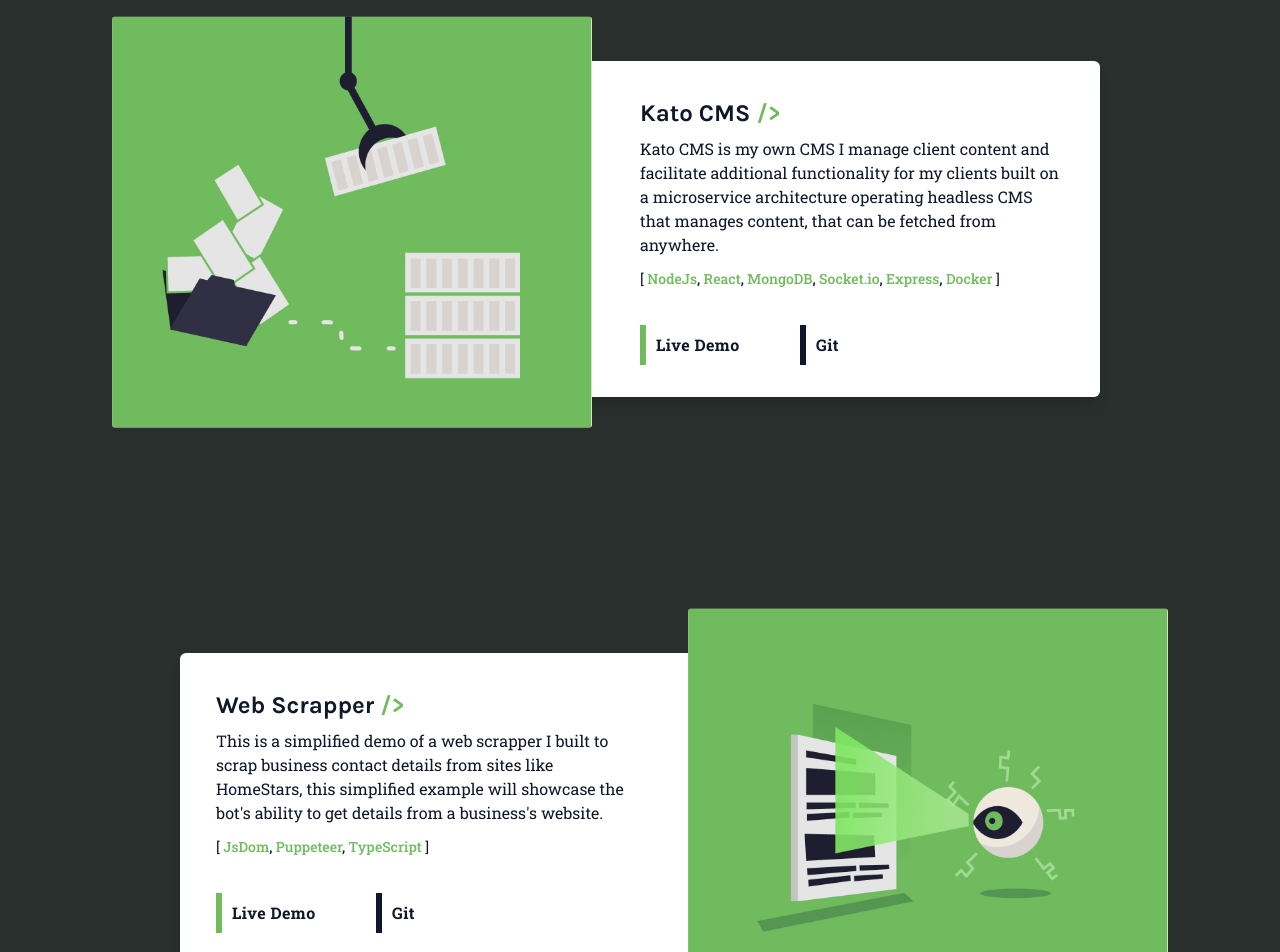
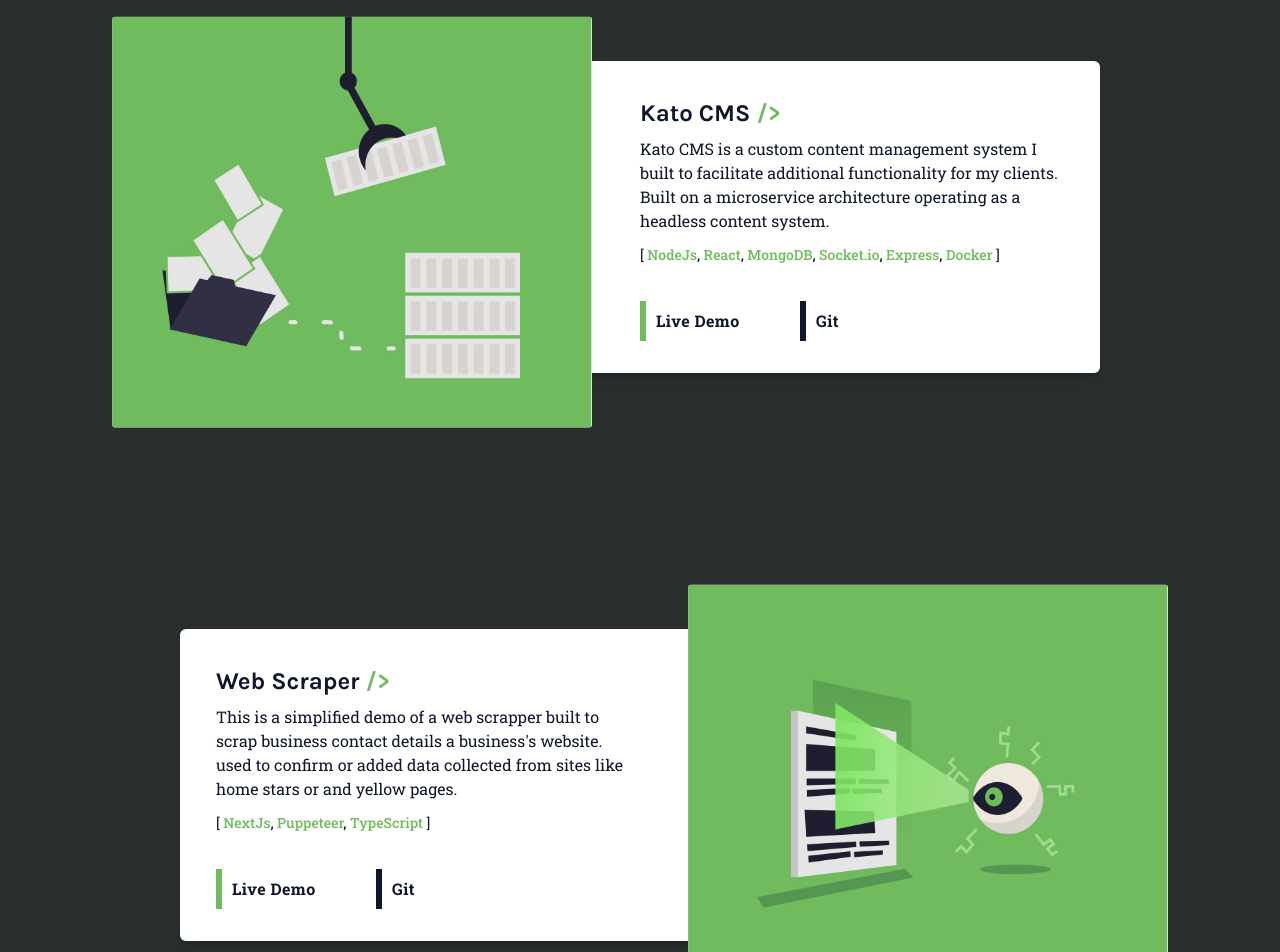
Before and after one commit to theodore-zd/My-2024-Portfolio, a Next.js app: page / in a window 1280 px wide. Shown: the part 2960-3912 px from the top of the page. Built offline with nearby package versions, Linux system fonts and the light colour scheme; no server answers.

Commit message:
updates to project links and descriptions.

```diff
--- a/components/navigation/index.tsx
+++ b/components/navigation/index.tsx
@@ -11,7 +11,7 @@ import { ThemeChanger } from './themeChanger'
 const menuItems = [
   { label: 'Skills', link: '#skills' },
   { label: 'Projects', link: '#projects' },
-  { label: 'Contact', link: 'mailto:name@email.com' }
+  { label: 'Contact', link: 'mailto:hello@zurekcreative.com' }
 ]
 
 const SiteNavigation = ({ collapse }:{collapse:boolean}) => {
--- a/page_contents/home/projects/project.tsx
+++ b/page_contents/home/projects/project.tsx
@@ -68,17 +68,25 @@ export const ProjectComp = ({ image, title, desc, tools, live, git, flip }:proje
           <span>{']'}</span>
         </div>
         <div className='flex mt-8'>
-          <a href={live}>
+          {
+            live !== ''
+              ? <a href={live}>
               <LinkButton
                 text='Live Demo'
               />
             </a>
-          <a href={git}>
+              : null
+          }
+          {
+            git !== ''
+              ? <a href={git}>
               <LinkButton
                 secondary
                 text='Git'
               />
             </a>
+              : null
+          }
         </div>
       </div>
     </div>
--- a/page_contents/home/projects/projects.json.ts
+++ b/page_contents/home/projects/projects.json.ts
@@ -2,25 +2,25 @@ export default [
   {
     image: '/Kato_CMS.jpg',
     title: 'Kato CMS',
-    desc: 'Kato CMS is my own CMS I manage client content and facilitate additional functionality for my clients built on a microservice architecture operating headless CMS that manages content, that can be fetched from anywhere.',
+    desc: 'Kato CMS is a custom content management system I built to facilitate additional functionality for my clients. Built on a microservice architecture operating as a headless content system.',
     tools: ['NodeJs', 'React', 'MongoDB', 'Socket.io', 'Express', 'Docker'],
-    live: '',
-    git: ''
+    live: 'https://dashboard.kato.studio/login'
+    // git: ''
   },
   {
-    image: '/Web_Scrapper.jpg',
-    title: 'Web Scrapper',
-    desc: 'This is a simplified demo of a web scrapper I built to scrap business contact details from sites like HomeStars, this simplified example will showcase the bot\'s ability to get details from a business\'s website.',
-    tools: ['JsDom', 'Puppeteer', 'TypeScript'],
-    live: '',
-    git: ''
+    image: '/Web_Scraper.jpg',
+    title: 'Web Scraper',
+    desc: 'This is a simplified demo of a web scrapper built to scrap business contact details a business\'s website. used to confirm or added data collected from sites like home stars or and yellow pages.',
+    tools: ['NextJs', 'Puppeteer', 'TypeScript'],
+    live: 'https://simplified-web-scraper-demo.netlify.app/',
+    git: 'https://github.com/TheSodaPopPanda/Simplified-Web-Scraper-Demo'
   },
   {
     image: '/Nexxt_Construction.jpg',
     title: 'Nexxt Construction',
-    desc: 'Nexxt construction is a single page website template build on NextJs, TypeScript & Tailwind.',
+    desc: 'Nexxt construction is a single page website template build on NextJs, TypeScript & Tailwind. made open source under the MIT license.',
     tools: ['NextJs', 'TypeScript', 'Tailwind'],
     live: 'https://next-construction.netlify.app',
-    git: ''
+    git: 'https://github.com/TheSodaPopPanda/Nexxt-Construction-Template'
   }
 ]
```
Also changed, not shown: public/projects/green/Web_Scraper.jpg (renamed from public/projects/green/Web_Scrapper.jpg), public/projects/red/Web_Scraper.jpg (renamed from public/projects/red/Web_Scrapper.jpg). Lines whose indentation alone changed are shown as unchanged.
